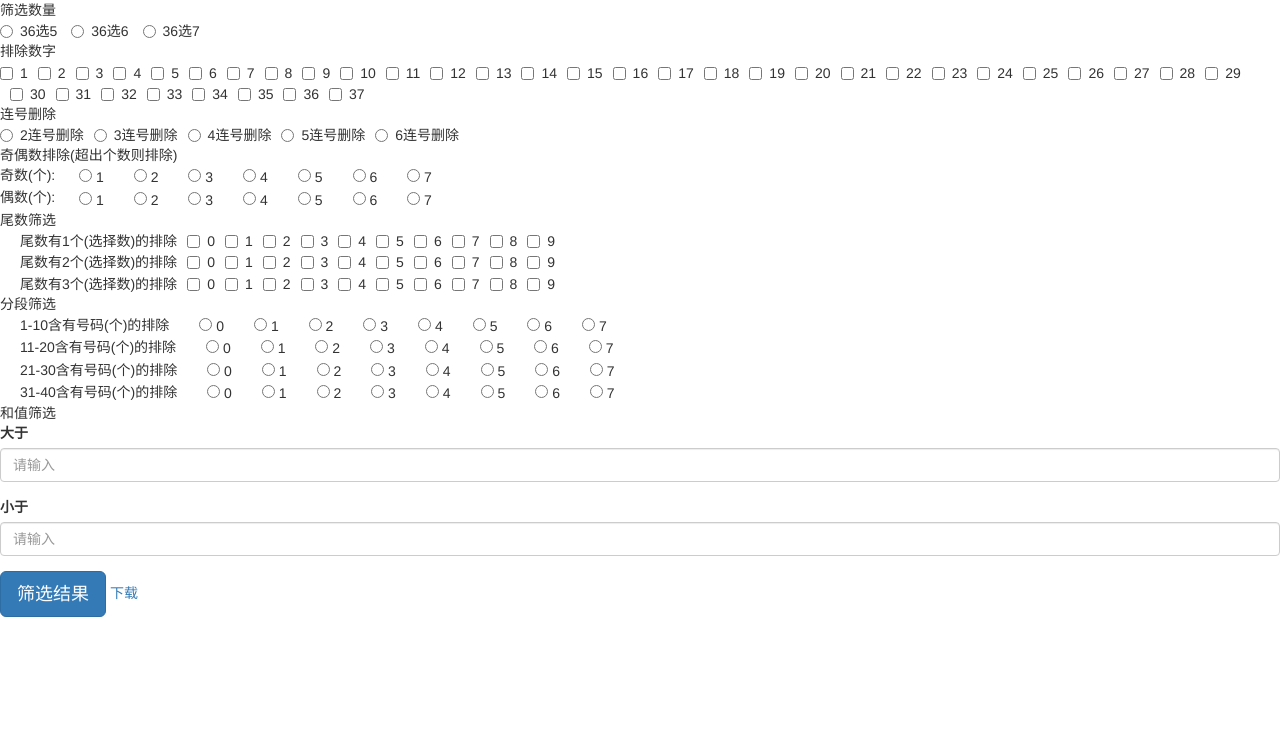
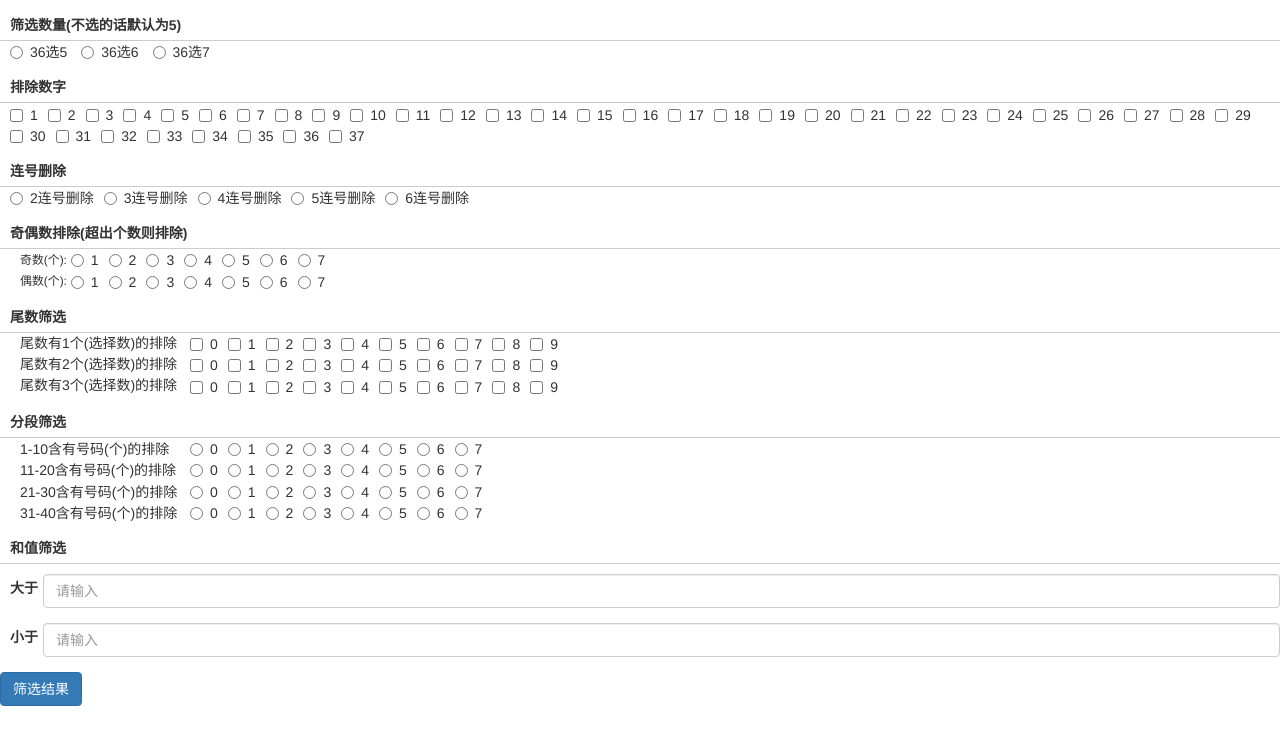
Before and after one commit to 769875452/R_ticket, a plain HTML site: page index.html in a window 1280 px wide. Drawn offline with Linux system fonts and the light colour scheme.

Commit message:
ui调整

```diff
--- a/index.css
+++ b/index.css
@@ -1,7 +1,40 @@
 .check-title{
-
+    font-size: 14px;
+    font-weight: bolder;
+    padding-bottom: 5px;
+    border-bottom: 1px solid #ccc;
+    margin-top: 15px;
+    padding-left: 10px;
 }
 .modal-result{
     max-height: 600px;
     overflow: auto;
 }
+.select-row{
+    padding-left: 20px;
+    width: 190px;
+    display: inline-block;
+}
+
+.select-row.small{
+    width: auto;
+}
+.checkbox-not-in-numbers .checkbox-inline:first-child{
+    margin-left: 10px;
+}
+.radio-inline-continuity .radio-inline:first-child{
+    margin-left: 10px;
+}
+.radio-numbers .radio-inline:first-child{
+    margin-left: 10px;
+}
+.flex-group{
+    display: flex;
+    align-items: center;
+    margin-top: 10px;
+}
+.flex-group-title{
+    flex: 0 0 auto;
+    margin-left: 10px;
+    margin-right: 5px;
+}
--- a/index.html
+++ b/index.html
@@ -16,8 +16,8 @@
 	<script src="./R_ticket.js"></script>
 </head>
 <body>
+<div class="check-title"> 筛选数量(不选的话默认为5)</div>
 <div class="radio-numbers">
-	<div class="check-title"> 筛选数量</div>
 	<label class="radio-inline">
 		<input type="radio" name="checkNumers" value="5"> 36选5
 	</label>
@@ -29,18 +29,18 @@
 	</label>
 </div>
 
+<div class="check-title">排除数字</div>
 <div class="checkbox-not-in-numbers">
-	<div class="check-title">排除数字</div>
 </div>
+<div class="check-title">连号删除</div>
 <div class="radio-inline-continuity">
-	<div class="check-title">连号删除</div>
 </div>
 <div class="check-title">奇偶数排除(超出个数则排除)</div>
 <div class="checkbox-not-odd">
-	奇数(个):
+	<div class="select-row small">奇数(个):</div>
 </div>
 <div class="checkbox-not-even">
-	偶数(个):
+	<div class="select-row small">偶数(个):</div>
 </div>
 
 <div class="checkbox-not-last">
@@ -54,19 +54,19 @@
 <div class="checkbox-sum">
 	<div class="check-title">和值筛选</div>
 
-	<div class="form-group">
-		<label for="largerThan">大于</label>
+	<div class="form-group flex-group">
+		<label class="flex-group-title" for="largerThan">大于</label>
 		<input type="text" class="form-control" id="largerThan" placeholder="请输入">
 	</div>
 
-	<div class="form-group">
-		<label for="smallerThan">小于</label>
+	<div class="form-group flex-group">
+		<label class="flex-group-title" for="smallerThan">小于</label>
 		<input type="text" class="form-control" id="smallerThan" placeholder="请输入">
 	</div>
 </div>
 
 
-<button type="button" class="check-start btn btn-primary btn-lg">
+<button type="button" class="check-start btn btn-primary btn-default">
 	筛选结果
 </button>
 
@@ -98,7 +98,7 @@
 
 
 
-<a class="download-a" download="结果.csv">下载</a>
+<a class="download-a" download="结果.csv"></a>
 
 
 </body>
@@ -146,11 +146,11 @@
 
 	//奇偶数删除
 	for(var i=1;i<=7;i++){
-		var oddNumberDiv='<label class="checkbox-inline"> ' +
+		var oddNumberDiv='<label class="radio-inline"> ' +
 				'<input type="radio" name="oddNumbres" value="'+i+'">  ' +i+
 				'</label>';
 		$(".checkbox-not-odd").append(oddNumberDiv);
-		var evenNumberDiv='<label class="checkbox-inline"> ' +
+		var evenNumberDiv='<label class="radio-inline"> ' +
 				'<input type="radio" name="evenNumbres" value="'+i+'">  ' +i+
 				'</label>';
 		$(".checkbox-not-even").append(evenNumberDiv);
@@ -158,7 +158,7 @@
 
 	//尾数筛选
 	for(var i=1;i<=3;i++){
-		let notInNumsGroupDiv='<label class="checkbox-inline"> ' +
+		let notInNumsGroupDiv='<div class="select-row"> ' +
 				'尾数有' +i+
 				'个(选择数)的排除</label>';
 		$(".checkbox-not-last").append(notInNumsGroupDiv);
@@ -173,7 +173,7 @@
 
 	//分段筛选
 	for(var i=0;i<=3;i++){
-		let paragraphGroupDiv='<label class="checkbox-inline"> ' +
+		let paragraphGroupDiv='<label class="checkbox-inline select-row"> ' +
 				' ' +(10*i+1)+'-'+(10*(i+1))+'含有号码(个)的排除'+
 				'</label>';
 		$(".checkbox-paragraph").append(paragraphGroupDiv);
@@ -181,7 +181,7 @@
 			if((i*10+j)>37){
 				break;
 			}
-			let paragraphNumsCheckbox='<label class="checkbox-inline"> ' +
+			let paragraphNumsCheckbox='<label class="radio-inline"> ' +
 					'<input type="radio" class="check-paragraph" name="paragraphNums_'+i+'" value="'+i+'-'+j+'">  ' +j+
 					'</label>';
 			$(".checkbox-paragraph").append(paragraphNumsCheckbox);
```
